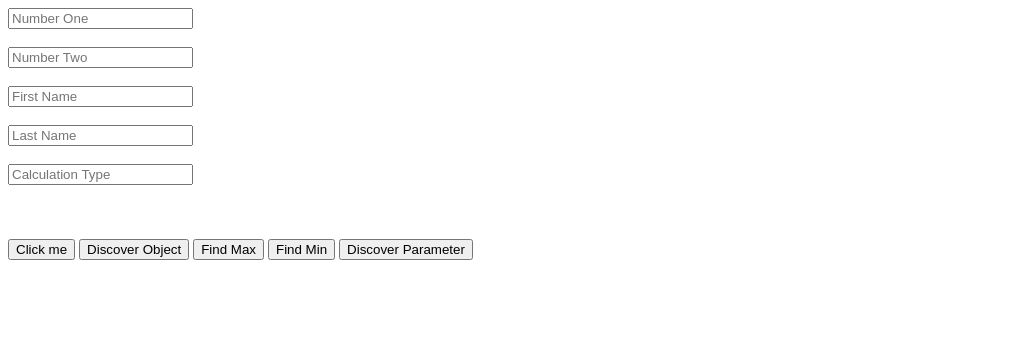
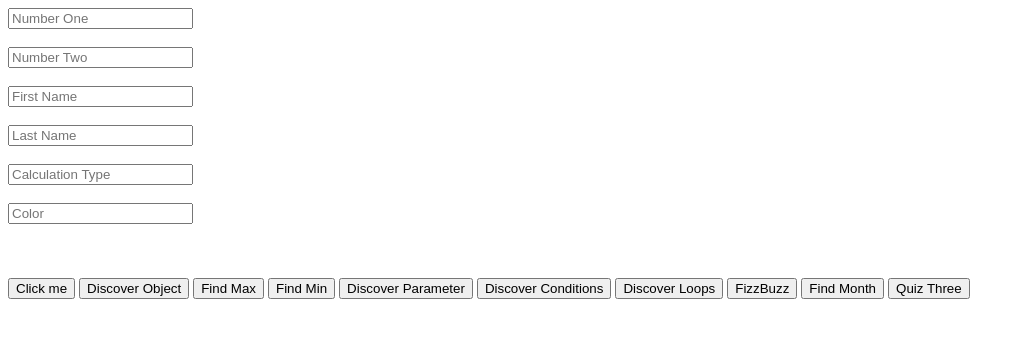
Before and after one commit to jeyarethinam/JSPrcatice, a plain HTML site: page index.html in a window 1280 px wide. Shown: the whole page, without its empty margins (0-1025 px from the left). Drawn offline with Linux system fonts and the light colour scheme.

Commit message:
find duplicates

```diff
--- a/index.html
+++ b/index.html
@@ -10,12 +10,18 @@
     <input type="text" id="firstname" placeholder="First Name"><br><br>
     <input type="text" id="lastName" placeholder="Last Name"><br><br>
     <input type="text" id="calculationType" placeholder="Calculation Type "><br><br>
+    <input type="text" id="color" placeholder="Color"><br><br>
     <label id="lblOutput"></label><br><br>
     <button onclick="myFunction()">Click me</button>
     <button onclick="discoverObject()">Discover Object</button>
     <button onclick="findMax()">Find Max</button>
     <button onclick="findMiN()">Find Min</button>
     <button onclick="discoverParameter()">Discover Parameter</button>
+    <button onclick="discoverConditional()">Discover Conditions</button>
+    <button onclick="discoveerLoops()">Discover Loops</button>
+    <button onclick="FizzBuzz()">FizzBuzz</button>
+    <button onclick="findMonth()">Find Month</button>
+    <button onclick="findDuplicates()">Quiz Three</button>
 
 
 
--- a/script.js
+++ b/script.js
@@ -1,4 +1,5 @@
 function myFunction() {
+
     var numberOne = document.getElementById("numberOne").value;
     var numberTwo = document.getElementById("numberTwo").value;
     var calculationType = document.getElementById("calculationType").value;
@@ -18,7 +19,7 @@ function myFunction() {
     }
     outputLable.innerText = output;
     console.log(outputLable);
-}
+};
 
 function discoverObject() {
 
@@ -30,8 +31,8 @@ function discoverObject() {
         "IsGraduated": true
     };
     var name = "jhon ";
-    // console.log(studentObject.Name);
-    // console.log(studentObject);
+    console.log(studentObject.Name, studentObject.Age);
+    console.log(studentObject);
 
     var numberArray = [1, 2, 3, 4, 56, 76, 898, 4, 5, 66, 76, 5, 6, 7];
 
@@ -67,13 +68,13 @@ function discoverObject() {
         }
     ];
 
-    // console.log(numberArray[3]);
-    // console.log(stringArray[3]);
+
+    console.log(numberArray[3]);
+    console.log(stringArray[3]);
+    console.log(arrayObject[2]);
 
     for (let index = 0; index < arrayObject.length; index++) {
 
-        // console.log(stringArray[index]);
-        // console.log("Hello wolrd " + index);
         console.log(arrayObject[index].Name)
 
     }
@@ -114,15 +115,143 @@ function findMiN() {
 function discoverParameter() {
 
     var firstName = document.getElementById("firstname").value;
-    var lastName =  document.getElementById("lastName").value;
-    getFullname(firstName,lastName);
+    var lastName = document.getElementById("lastName").value;
+    getFullname(firstName, lastName);
 
 }
 
 
 function getFullname(firstName, lastName) {
 
-    var characters = firstName.split("");
-    //console.log(characters)
+    var characters = firstName.split(",");
+
     console.log(characters[0] + "." + lastName);
 }
+
+
+function discoverConditional() {
+
+    var color = document.getElementById("color").value;
+
+
+    if (color == "red") {
+
+        console.log("Given color is Red ");
+
+    } else if (color == "green") {
+        console.log("Given color is green ");
+    } else if (color == "blue") {
+        console.log("Given color is blue ");
+    }
+    else {
+        console.log("givven color is some thing else");
+    }
+
+
+}
+
+
+function discoveerLoops() {
+    var numberArray = [1, 2, 3, 4, 56, 76, 898, -1, 4, 5, 66, 76, 5, 6, 7];
+
+    // console.log(numberArray[6]);
+    for (let index = 0; index < numberArray.length; index++) {
+        console.log("Hello " + numberArray[index]);
+
+    }
+
+}
+
+
+
+function FizzBuzz() {
+    var response = findDuplicates();
+
+    for (let index = 1; index <= 100; index++) {
+        if (index % 3 == 0 && index % 5 == 0) {
+            console.log("Fizz Buzz" + index)
+        } else if (index % 3 == 0) {
+            console.log("Buzz" + index)
+        } else if (index % 5 == 0) {
+            console.log("Fizz " + index)
+        }
+
+    }
+}
+
+
+function findMonth() {
+
+
+    var months = [8, 4, 5, 3, 2, 1];
+    let monthNumber = 8;
+    for (let index = 0; index < months.length; index++) {
+        switch (months[index]) {
+            case 1:
+                console.log("January");
+                break;
+            case 2:
+                console.log("February");
+                break;
+            case 3:
+                console.log("March");
+                break;
+            case 4:
+                console.log("April");
+                break;
+            case 5:
+                console.log("May");
+                break;
+            case 6:
+                console.log("June");
+                break;
+            case 7:
+                console.log("July");
+                break;
+            case 8:
+                console.log("August");
+                break;
+            case 9:
+                console.log("September");
+                break;
+            case 10:
+                console.log("October");
+                break;
+            case 11:
+                console.log("November");
+                break;
+            case 12:
+                console.log("December");
+                break;
+            default:
+                console.log("Invalid month number");
+        }
+
+    }
+
+
+
+}
+
+
+
+function findDuplicates() {
+
+    array = [2, 5, 7, 1, 3, 5, 2, 6];
+    let countMap = { 2: 2 };
+    let duplicates = {};
+
+    for (let i = 0; i < array.length; i++) {
+        let element = array[i];
+        countMap[element] = (countMap[element] || 0) + 1;
+
+
+        console.log(countMap[element]);
+
+        if (countMap[element] > 1) {
+            duplicates[element] = countMap[element];
+        }
+    }
+    console.log(duplicates);
+    return duplicates;
+}
```
